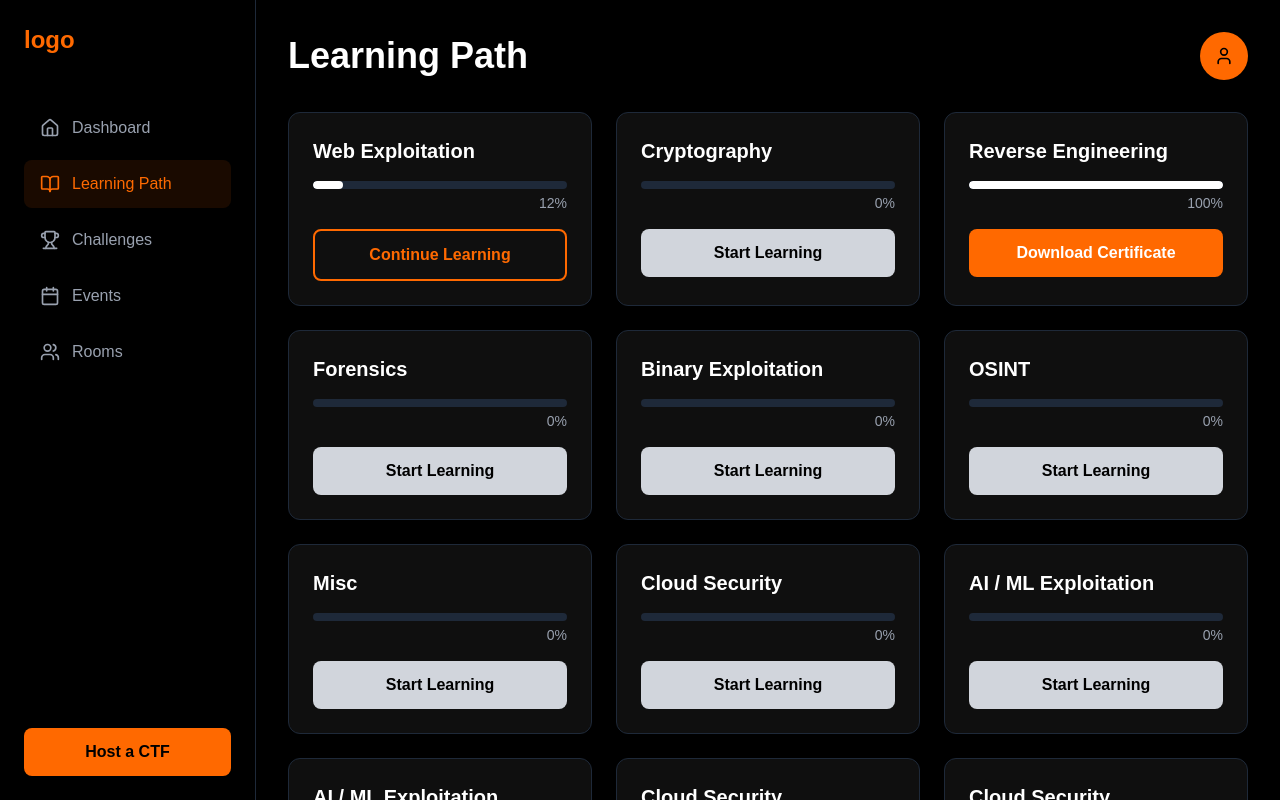
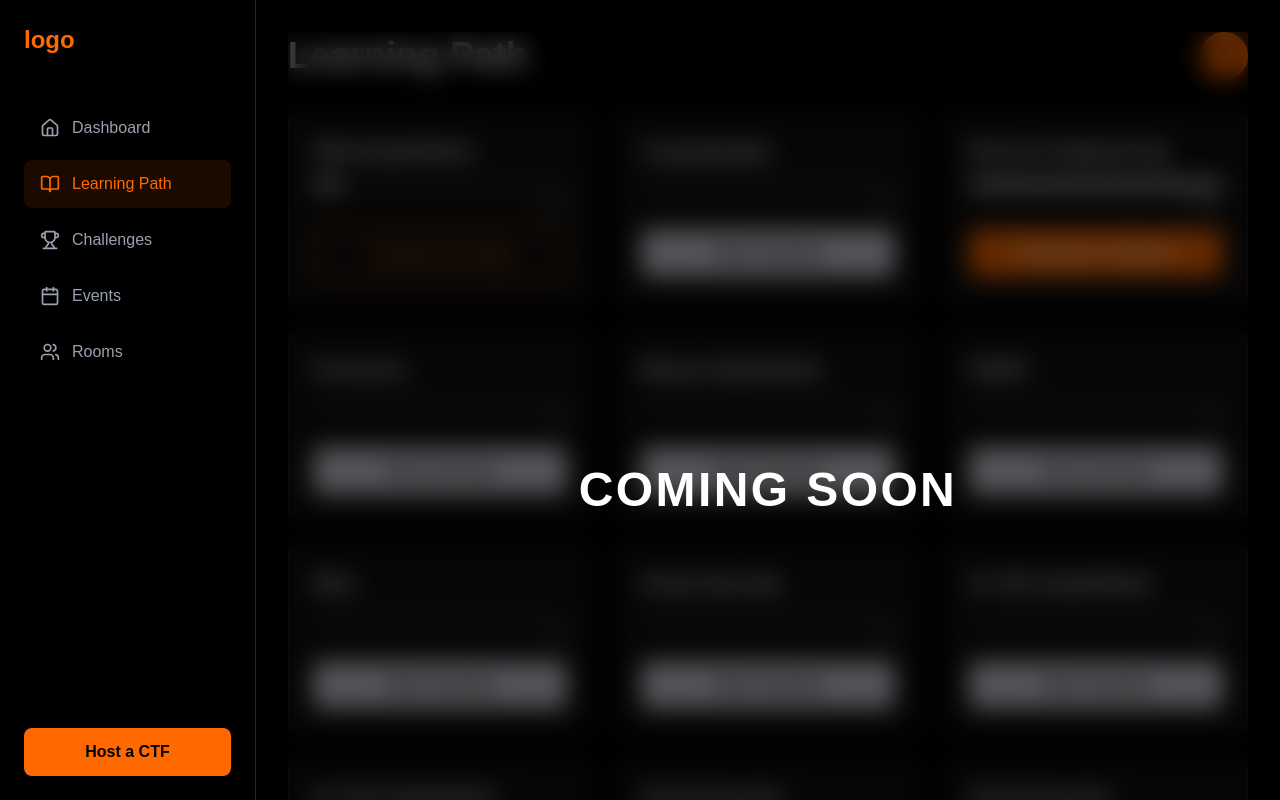
Before and after one commit to Cenit-Labs/CTF-frontend, a Next.js app: page /learning in a window 1280 px wide. Shown: the top 800 px of the page. Built offline with nearby package versions, Linux system fonts and the light colour scheme; no server answers.

Commit message:
feat(ui): add coming soon state for Learning Path module

```diff
--- a/app/(authenticated)/learning/page.tsx
+++ b/app/(authenticated)/learning/page.tsx
@@ -110,12 +110,13 @@ export default function LearningPlatform() {
       <Sidebar/>
 
       {/* Main Content */}
-      <main className="flex-1 ml-64 overflow-y-auto p-8">
-        <div className="mb-8">
-          <Header/>
-        </div>
+      <main className="flex-1 ml-64 overflow-hidden p-8">
+        <div className="relative">
+          <div className="mb-8">
+            <Header/>
+          </div>
 
-        {/* Course Grid */}
+          {/* Course Grid */}
         <div className="grid grid-cols-3 gap-6">
           {courses.map((course, index) => (
             <div
@@ -142,6 +143,14 @@ export default function LearningPlatform() {
             </div>
           ))}
         </div>
+          {/* Blur overlay */}
+        <div className="absolute inset-0 z-40 flex items-center justify-center">
+          <div className="absolute inset-0 bg-black/60 backdrop-blur-md"></div>
+          <span className="relative text-3xl md:text-5xl text-white font-bold uppercase tracking-wider pointer-events-auto">
+            Coming Soon
+          </span>
+        </div>
+        </div>
       </main>
     </div>
   );
```
